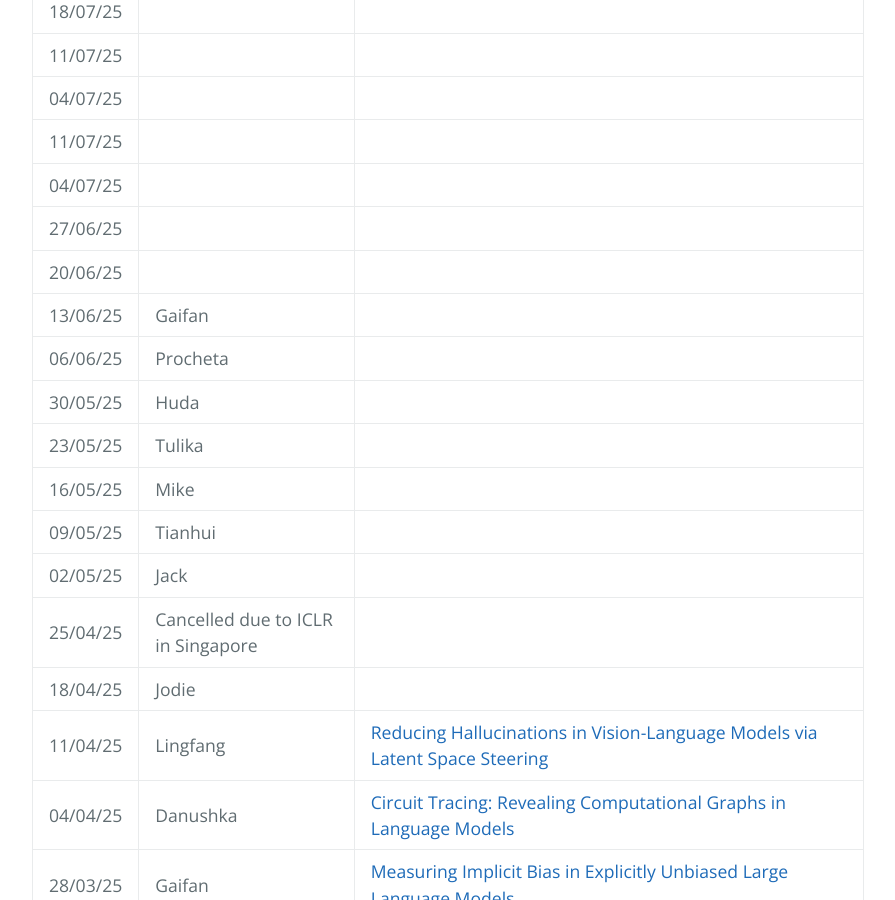
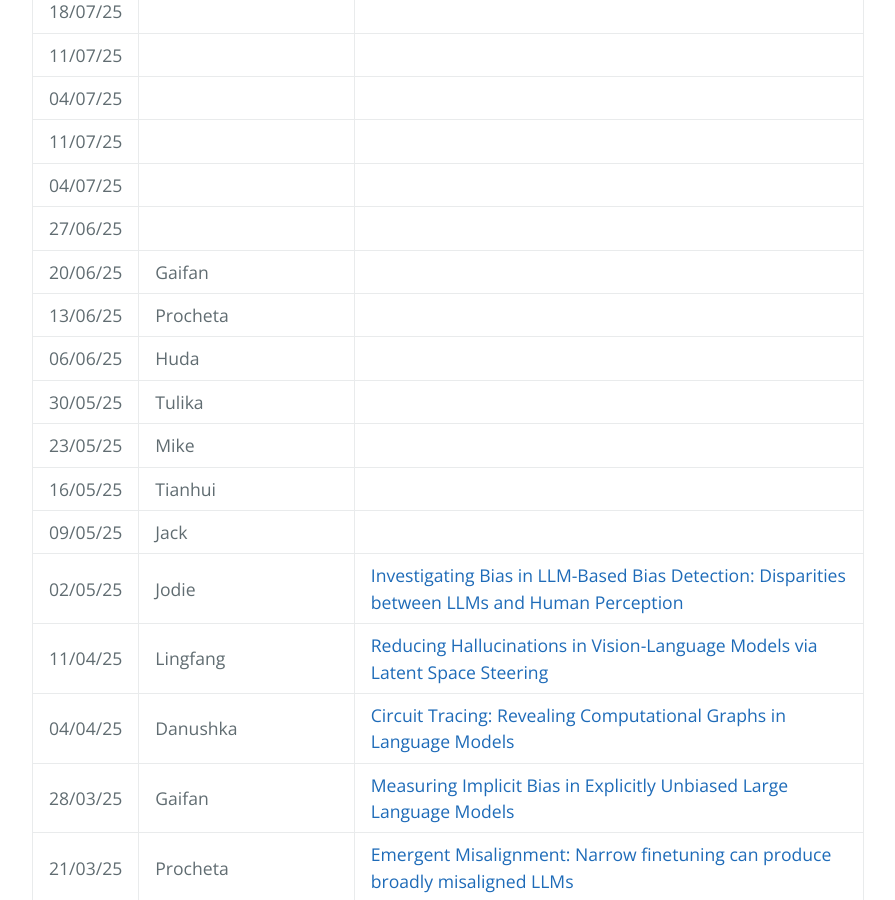
Before and after one commit to LivNLP/livnlp.github.io, a Jekyll site: the page built from reading.md, in a window 1280 px wide and 900 px high, scrolled down 698 px. Shown: the whole window, without its empty margins (192-1087 px from the left). Built offline with Jekyll 4.4.1, drawn with Linux system fonts in a browser that asks for light colours.

Commit message:
Update reading.md

```diff
--- a/reading.md
+++ b/reading.md
@@ -20,16 +20,14 @@ We meet on a weely basis to discuss recent research papers. Here is the schedule
 | 11/07/25|  |
 | 04/07/25|  |
 | 27/06/25|  |
-| 20/06/25|  |
-| 13/06/25|  Gaifan |
-| 06/06/25|  Procheta |
-| 30/05/25|  Huda |
-| 23/05/25|  Tulika |
-| 16/05/25|  Mike |
-| 09/05/25|  Tianhui |
-| 02/05/25|  Jack |
-| 25/04/25|  Cancelled due to ICLR in Singapore|
-| 18/04/25|  Jodie |
+| 20/06/25|  Gaifan |
+| 13/06/25|  Procheta |
+| 06/06/25|  Huda |
+| 30/05/25|  Tulika |
+| 23/05/25|  Mike |
+| 16/05/25|  Tianhui |
+| 09/05/25|  Jack |
+| 02/05/25|  Jodie | [Investigating Bias in LLM-Based Bias Detection: Disparities between LLMs and Human Perception](https://aclanthology.org/2025.coling-main.709/)
 | 11/04/25|  Lingfang| [Reducing Hallucinations in Vision-Language Models via Latent Space Steering](https://arxiv.org/abs/2410.15778)
 | 04/04/25| Danushka | [Circuit Tracing: Revealing Computational Graphs in Language Models](https://transformer-circuits.pub/2025/attribution-graphs/methods.html)
 | 28/03/25 | Gaifan | [Measuring Implicit Bias in Explicitly Unbiased Large Language Models](https://arxiv.org/abs/2402.04105)
```
